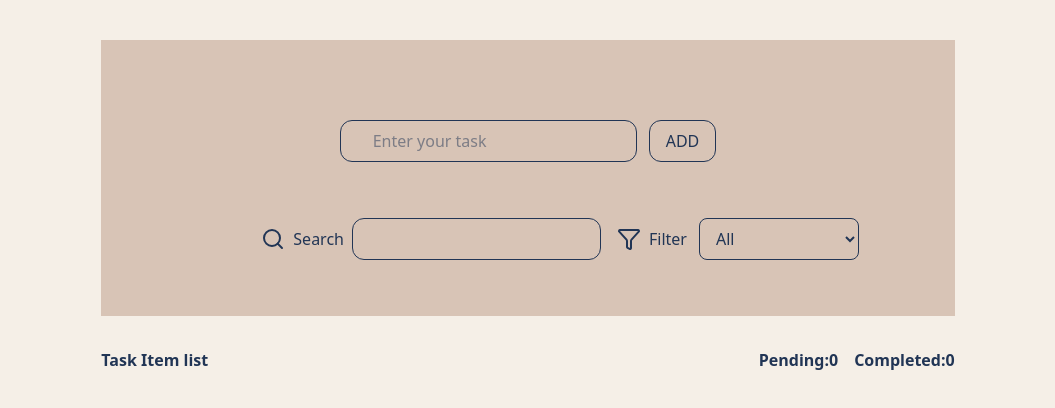
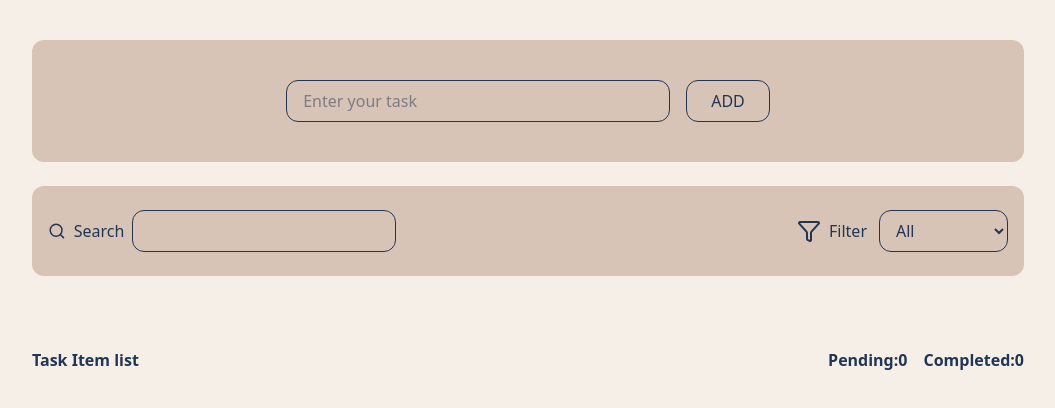
Before and after one commit to MohammadMasumHossain/Todo-using-typescript-Formik, a React (Vite) app: page / in a window 1280 px wide. Shown: the top 408 px of the page, without its empty margins (112-1167 px from the left). Built offline with nearby package versions, Linux system fonts and the light colour scheme.

Commit message:
search and filter functionality

```diff
--- a/src/components/TaskList.tsx
+++ b/src/components/TaskList.tsx
@@ -11,9 +11,18 @@ const TaskList = () => {
   const formContext = useContext(FormContext);
   if (!formContext) return null;
 
-  const { deleteTask, editTask, togglePin, toggleComplete, tasks } =
+  const { deleteTask, editTask, togglePin, toggleComplete, tasks, filterStatus, searchText } =
     formContext!;
 
+  const filteredTasks = tasks.filter((task) => {
+
+    if (filterStatus === "completed") return task.IsCompleted;
+    if (filterStatus === "pending") return !task.IsCompleted;
+
+    if (searchText && !task.text.toLowerCase().includes(searchText.toLowerCase()))
+      return false;
+    return true;
+  });
 
 
   //   const [completed, setCompleted] = useState(0);
@@ -21,7 +30,7 @@ const TaskList = () => {
   const Iscompleted = formContext.tasks.filter((e) => e.IsCompleted).length;
   const pending = formContext.tasks.length - Iscompleted;
 
-  const sortedTasks = [...tasks].sort(
+  const sortedTasks = [...filteredTasks].sort(
     (a, b) => Number(b.IsPinned) - Number(a.IsPinned)
   );
 
@@ -87,28 +96,15 @@ const TaskList = () => {
     });
   };
 
-
-
-
     const itemsPerPage =5;
-
-
-      const [pageNumber, setPageNumber] = useState(0);
-
-
+    const [pageNumber, setPageNumber] = useState(0);
   const pagesVisited = pageNumber * itemsPerPage;
-
-
-  const pageCount = Math.ceil(tasks.length / itemsPerPage);
-
-
-
-
+  const pageCount = Math.ceil(sortedTasks.length / itemsPerPage);
    const handlePageClick =({selected}:{selected:number})=>{
         setPageNumber(selected);
    }
   return (
-    <section className="w-11/12 md:w-8/12  mx-auto mt-6">
+    <section className="pt-10 w-full max-w-5xl px-4  mx-auto">
       <div className="flex justify-between font-semibold text-primary my-8">
         <div>
           <h5>Task Item list </h5>
@@ -121,12 +117,17 @@ const TaskList = () => {
       <div>
         {sortedTasks.
         slice(pagesVisited  , pagesVisited+itemsPerPage)
-        .map((task, index) => (
-          <div
-            key={index}
-            className={` text-primary flex justify-between p-4 mb-2 rounded
-              ${task.IsPinned ? " bg-[#9BB4C0] " : "bg-surface"}`}
-          >
+        .map((task) => {
+
+            const originalIndex = tasks.findIndex((t) => t === task);
+
+            return (
+              <div
+                key={originalIndex}
+                className={`flex justify-between p-4 mb-2 rounded ${
+                  task.IsPinned ? "bg-[#9BB4C0]" : "bg-surface"
+                }`}
+              >
             <div className="flex  gap-2">
               <div>
                 <label className="flex items-center space-x-3 cursor-pointer">
@@ -134,7 +135,7 @@ const TaskList = () => {
                     type="checkbox"
                     // onChange={handleCompleted}
                     checked={task.IsCompleted}
-                    onChange={() => toggleComplete(index)}
+                    onChange={() => toggleComplete(originalIndex)}
                     // onChange={() => formContext.toggleComplete(index)}
                     className="accent-pink-500 h-5 w-5 rounded"
                   />
@@ -147,7 +148,7 @@ const TaskList = () => {
             </div>
             <div className="flex gap-1 md:gap-4">
               <div
-                onClick={() => togglePin(index)}
+                onClick={() => togglePin(originalIndex)}
                 className={`flex px-2 py-1 items-center gap-1 rounded-xl cursor-pointer
                   ${task.IsPinned ? "bg-[#EA2C62]" : "md:bg-[#8CA9FF]"}`}
               >
@@ -157,7 +158,7 @@ const TaskList = () => {
                 </p>
               </div>
               <div
-                onClick={() => handleEdit(index, task.text)}
+                onClick={() => handleEdit(originalIndex, task.text)}
                 className="flex gap-1 items-center md:bg-[#405D72] rounded-xl  px-2 py-1"
               >
                 <SquarePen />
@@ -165,7 +166,7 @@ const TaskList = () => {
               </div>
 
               <div
-                onClick={() => handleDelete(index)}
+                onClick={() => handleDelete(originalIndex)}
                 className="flex text-white items-center text-center  px-2 py-1 gap-1   rounded-xl md:bg-red-600"
               >
                 <Trash />
@@ -173,9 +174,10 @@ const TaskList = () => {
               </div>
             </div>
           </div>
-        ))}
+            );
+})}
       </div>
-    {(tasks.length > itemsPerPage +1)
+    {(sortedTasks.length > itemsPerPage)
     &&
     (
        <ReactPaginate
--- a/src/components/Taskform.tsx
+++ b/src/components/Taskform.tsx
@@ -1,91 +1,94 @@
 import { useFormik } from "formik";
-import { useContext,} from "react";
+import { useContext, } from "react";
 import { FormContext } from "../contexts/FormContext";
 import { FunnelIcon, Search } from "lucide-react";
+
 
 interface FormValues {
   text: string;
 }
+
+type FilterType = "all" | "completed" | "pending";
 
 const Taskform = () => {
   const formContext = useContext(FormContext);
 
   if (!formContext) return null;
 
+  const { filterStatus, setFilterStatus } = formContext;
 
   const formik = useFormik<FormValues>({
     initialValues: { text: "" },
     onSubmit: (values, { resetForm }) => {
+      if (!values.text.trim()) return;
       formContext?.addTask(values.text);
       resetForm();
     },
   });
 
 
-
-
-
-
   return (
-    <section className="pt-10 w-11/12 md:w-8/12  mx-auto">
+    <>
+    <section className="pt-10 w-full max-w-5xl px-4  mx-auto">
       <form
         onSubmit={formik.handleSubmit}
-        className="text-center bg-surface   pt-20 "
+        className=" bg-surface py-10  px-4 rounded-xl flex flex-col sm:flex-row items-center gap-4 justify-center "
       >
         <input
           type="text"
           name="text"
           onChange={formik.handleChange}
           value={formik.values.text}
-          className="border text-primary  rounded-xl focus:bg-back px-8 py-2"
+          className="border w-full sm:w-96 text-primary  rounded-xl focus:bg-back px-4 py-2"
           placeholder="Enter your task"
         />
         <button
           type="submit"
-          className="ml-3 border px-4 py-2 text-primary hover:text-secondary rounded-xl"
+          className="w-full sm:w-auto  border px-6 py-2 text-primary hover:text-secondary rounded-xl"
         >
           ADD
         </button>
+
       </form>
-      <div className="bg-surface py-14 justify-between px-40 lg:gap-4 sm:space-y-4 lg:space-y-0 lg:flex">
-        <div className="flex gap-2 text-primary items-center">
+      <div className="bg-surface mt-6 py-6 px-4 rounded-xl mx-auto ">
+        <div className="flex flex-col gap-4 md:flex-row md:flex-wrap md:items-center lg:flex-nowrap lg:justify-between">
+          <div className="flex  gap-2 w-full  md:w-[48%] lg:w-auto text-primary items-center">
           <Search />
           <p>Search</p>
           <input
             type="text"
-            className="bg-surface border focus:bg-back px-2 py-2 rounded-xl"
+            value={formContext.searchText}
+            onChange={(e) => formContext.setSearchText(e.target.value)}
+            className="w-full focus:ring-2 focus:ring-primary focus:outline-none bg-surface border px-3 py-2 rounded-xl"
           />
         </div>
-        {/* <div className="flex items-center gap-2">
-          <FunnelIcon />
-          <p>Filter</p>
-          <input
-            type="text"
-            name=""
-            id=""
-            className=" rounded-xl bg-surface border focus:bg-back py-2"
-          />
-        </div> */}
-        <div>
-          <div className="flex flex-col sm:flex-row items-start sm:items-center justify-between gap-3 ">
+
+
+          <div className="flex items-center gap-3 w-full md:w-[48%]  lg:w-auto  ">
             <div className="flex items-center gap-2 text-primary ">
               <FunnelIcon />
               <span>Filter</span>
             </div>
 
             <select
-              // onChange={(e) => setFilteredStatus(e.target.value)}
-              className="w-full sm:w-40 bg-surface border focus:bg-back  text-primary
-              px-3 py-2 rounded-lg focus:ring-2 focus:ring-primary focus:outline-none"
+              value={filterStatus}
+              onChange={(e) => setFilterStatus(e.target.value as FilterType)}
+              className="w-full  bg-surface border focus:bg-back  text-primary
+              px-3 py-2 rounded-xl focus:ring-2 focus:ring-primary focus:outline-none"
             >
               <option value="all">All</option>
               <option value="pending">Pending</option>
               <option value="completed">Completed</option>
             </select>
           </div>
+
         </div>
       </div>
+
     </section>
+
+
+    </>
   );
 };
 
--- a/src/contexts/FormContext.tsx
+++ b/src/contexts/FormContext.tsx
@@ -6,6 +6,7 @@ type Task = {
   IsCompleted: boolean;
   IsPinned: boolean;
 };
+type FilterType = "all" | "pending" | "completed";
 
 interface FormContextType {
   tasks: Task[];
@@ -14,6 +15,10 @@ interface FormContextType {
   editTask: (index: number, updatedTask: string) => void;
   toggleComplete: (index: number) => void;
   togglePin: (index: number) => void;
+  filterStatus: FilterType;
+  setFilterStatus: (status: FilterType) => void;
+  searchText: string;
+  setSearchText: (text: string) => void;
 }
 
 export const FormContext = createContext<FormContextType | null>(null);
@@ -24,6 +29,9 @@ const FormProvider = ({ children }: { children: ReactNode }) => {
 
     return savedtasks ? JSON.parse(savedtasks) : [];
   });
+
+    const [filterStatus, setFilterStatus] = useState<FilterType>("all");
+    const[searchText, setSearchText] = useState("")
 
   // to save data whenev3er tasks state change;
   useEffect(() => {
@@ -74,6 +82,10 @@ const FormProvider = ({ children }: { children: ReactNode }) => {
         editTask,
         toggleComplete,
         togglePin,
+         filterStatus,
+        setFilterStatus,
+        searchText,
+        setSearchText
       }}
     >
       {children}
```
